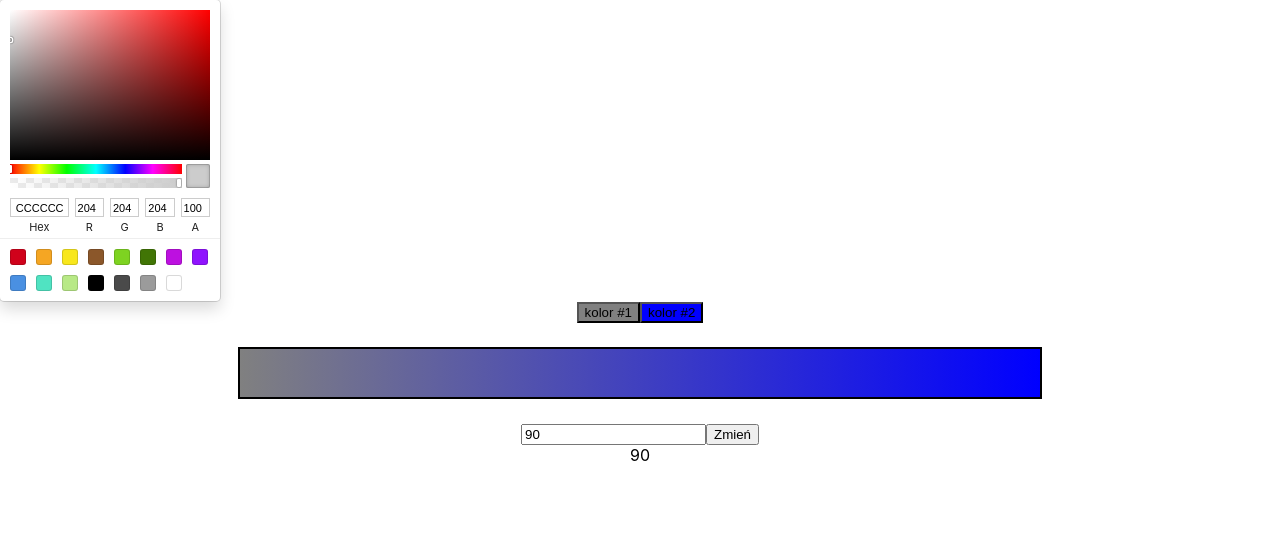
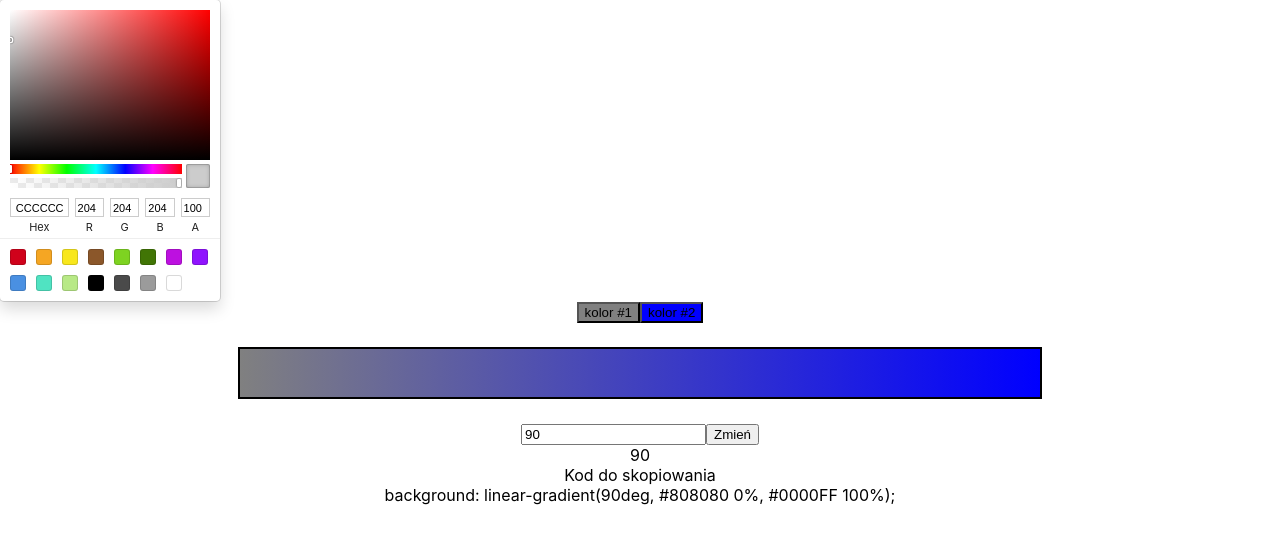
Before and after one commit to PiotrKochanka/gradient_shadow_generator, a React (Create React App) app in the folder gradient_shadow_generator/: page / in a window 1280 px wide. Shown: the top 544 px of the page. Built offline with nearby package versions, Linux system fonts and the light colour scheme.

Commit message:
adding a field with gradient code to copy

```diff
--- a/gradient_shadow_generator/src/App.tsx
+++ b/gradient_shadow_generator/src/App.tsx
@@ -3,6 +3,7 @@ import './App.css';
 import MyColorPicker from './components/MyColorPicker/MyColorPicker';
 import ColorBar from './components/ColorBar/ColorBar';
 import InclinedWheel from './components/InclinedWheel/InclinedWheel';
+import CodeToCopy from './components/CodeToCopy/CodeToCopy';
 
 type ActiveButton = 'button1' | 'button2' | null;
 
@@ -63,6 +64,11 @@ function App() {
           initialNumber={currentNumber}
           onNumberChange={handleNumberUpdate}
         />
+        <CodeToCopy
+          button1Color={button1Color}
+          button2Color={button2Color}
+          currentPosition={currentNumber}
+        />
       </div>
     </div>
   );
--- /dev/null
+++ b/gradient_shadow_generator/src/components/CodeToCopy/CodeToCopy.tsx
@@ -0,0 +1,22 @@
+import React from 'react';
+
+interface ColorBarProps {
+    button1Color: string;
+    button2Color: string;
+    currentPosition: number;
+}
+
+const CodeToCopy: React.FC<ColorBarProps> = ({ button1Color, button2Color, currentPosition }) => {
+    return(
+        <div>
+            Kod do skopiowania
+            <div>
+                <span>
+                    background: linear-gradient({currentPosition}deg, {button1Color} 0%, {button2Color} 100%);
+                </span>
+            </div>
+        </div>
+    );
+}
+
+export default CodeToCopy;
--- a/gradient_shadow_generator/src/components/ColorBar/ColorBar.tsx
+++ b/gradient_shadow_generator/src/components/ColorBar/ColorBar.tsx
@@ -18,7 +18,6 @@ interface MousePosition {
 
 interface ClickPositionPercent {
     xPercent: number;
-    yPercent: number;
 }
 
 const ColorBar: React.FC<ColorBarProps> = ({ button1Color, button2Color, onButtonClick, activeButtonId, currentPosition }) => {
@@ -26,7 +25,7 @@ const ColorBar: React.FC<ColorBarProps> = ({ button1Color, button2Color, onButto
     const [mousePositionDiv, setMousePositionDiv] = useState<MousePosition>({x: 0, y: 0});
     const [clickPositionDiv, setClickPositionDiv] = useState<MousePosition>({ x: 0, y: 0 });
     const divRef = useRef<HTMLDivElement>(null);
-    const [clickPositionPercent, setClickPositionPercent] = useState<ClickPositionPercent>({ xPercent: 0, yPercent: 0 });
+    const [clickPositionPercent, setClickPositionPercent] = useState<ClickPositionPercent>({ xPercent: 0 });
 
     const handleMouseMove = (event: MouseEvent) => {
         // Pozycja myszki względem przeglądarki
@@ -60,7 +59,8 @@ const ColorBar: React.FC<ColorBarProps> = ({ button1Color, button2Color, onButto
 
             // OBLICZENIE POZYCJI W PROCENTACH
             const clickXPercent = (clickX / rect.width) * 100;
-            const clickYPercent = (clickY / rect.height) * 100;
+
+            setClickPositionPercent({ xPercent: clickXPercent });
 
             console.log(`kliknięto: x: ${clickX}`);
             console.log(`Kliknięto w diva (%): X: ${clickXPercent.toFixed(2)}%`);
```
